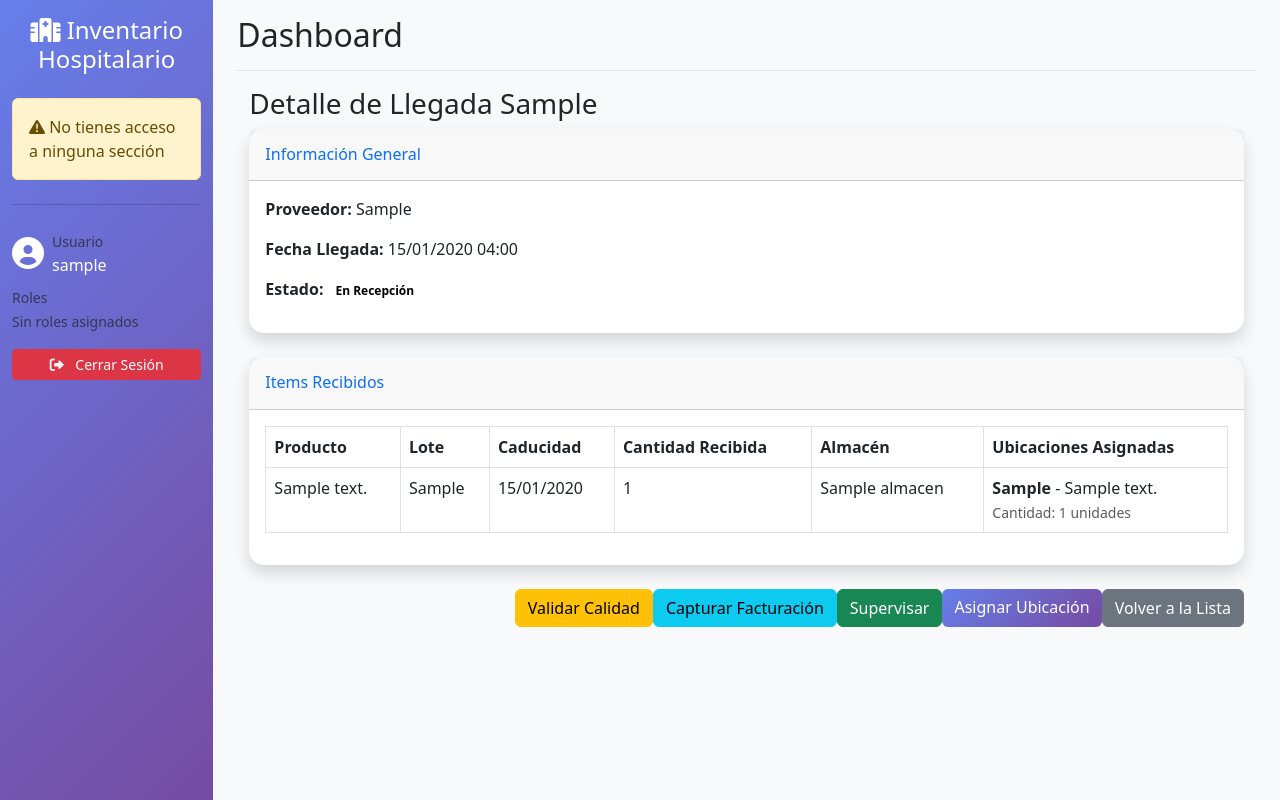
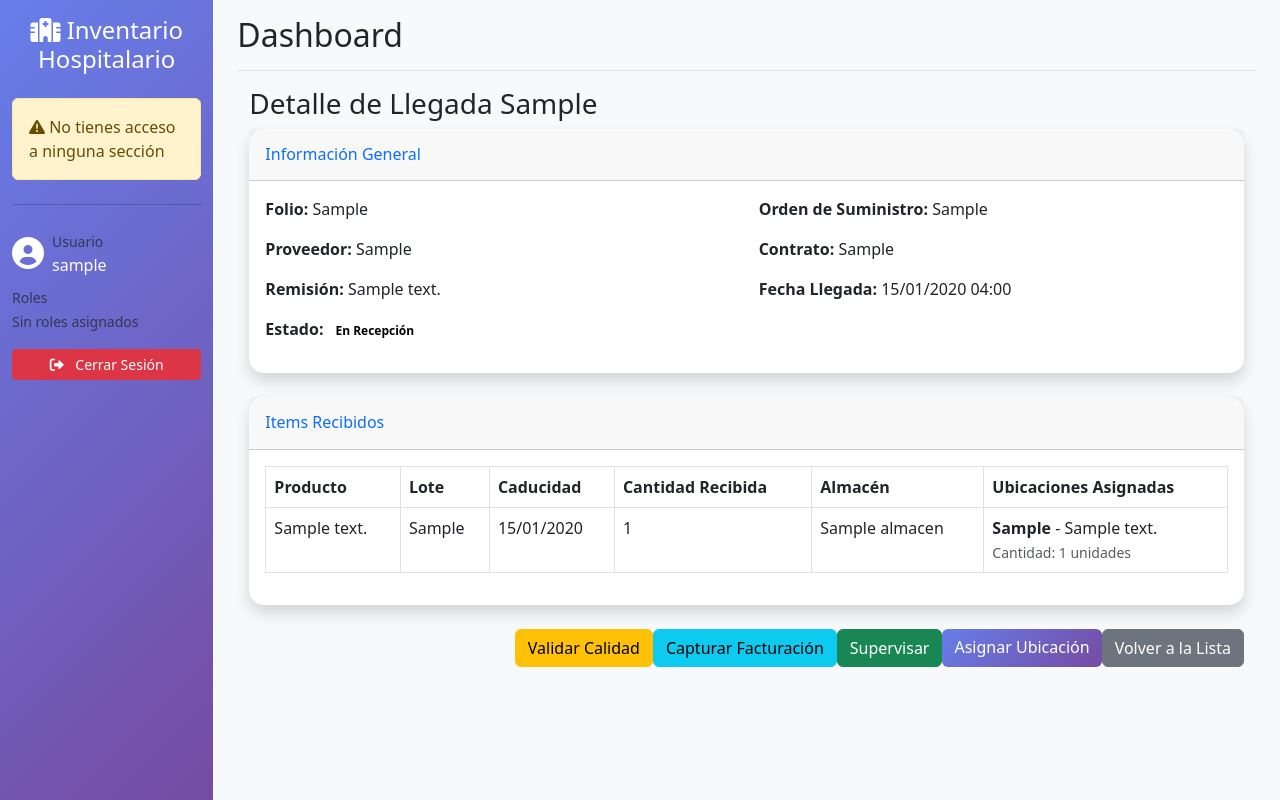
Before and after one commit to saea98/inventario_hospitalario, a Django app: page /logistica/llegadas/00000000-0000-0000-0000-000000000001/ in a window 1280 px wide. Run offline with Django 4.2, Linux system fonts and the light colour scheme; a user stored in the database is signed in; tables that the repository leaves empty hold one stand-in row (values such as "Sample post"); parts of the project's set-up code (start-up, migrations or seed data) failed here and were passed over; some libraries are stand-ins or nearby versions.

Commit message:
Improvement: Agregar campos folio, orden de suministro, remisión y contrato a vista de detalle de llegada

```diff
--- a/templates/inventario/llegadas/detalle_llegada.html
+++ b/templates/inventario/llegadas/detalle_llegada.html
@@ -11,10 +11,19 @@
             <h6 class="m-0 font-weight-bold text-primary">Información General</h6>
         </div>
         <div class="card-body">
-            <p><strong>Proveedor:</strong> {{ llegada.proveedor.razon_social|default:"No disponible" }}</p>
-            <p><strong>Fecha Llegada:</strong> {{ llegada.fecha_llegada_real|date:"d/m/Y H:i" }}</p>
+            <div class="row">
+                <div class="col-md-6">
+                    <p><strong>Folio:</strong> {{ llegada.folio }}</p>
+                    <p><strong>Proveedor:</strong> {{ llegada.proveedor.razon_social|default:"No disponible" }}</p>
+                    <p><strong>Remisión:</strong> {{ llegada.remision|default:"No disponible" }}</p>
+                </div>
+                <div class="col-md-6">
+                    <p><strong>Orden de Suministro:</strong> {{ llegada.numero_orden_suministro|default:"No disponible" }}</p>
+                    <p><strong>Contrato:</strong> {{ llegada.numero_contrato|default:"No disponible" }}</p>
+                    <p><strong>Fecha Llegada:</strong> {{ llegada.fecha_llegada_real|date:"d/m/Y H:i" }}</p>
+                </div>
+            </div>
             <p><strong>Estado:</strong> <span class="badge badge-info" style="color: black;">{{ llegada.get_estado_display }}</span></p>
-            <!-- Agrega más campos según sea necesario -->
         </div>
     </div>
 
```
